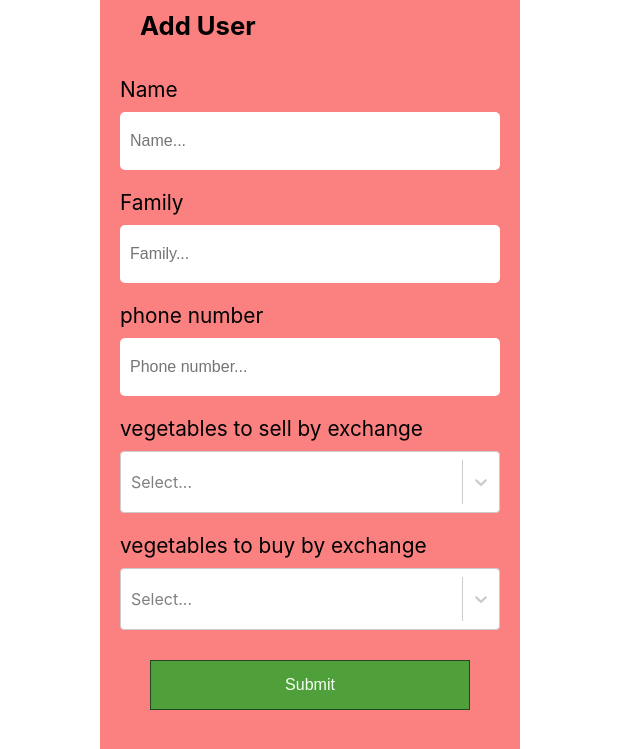
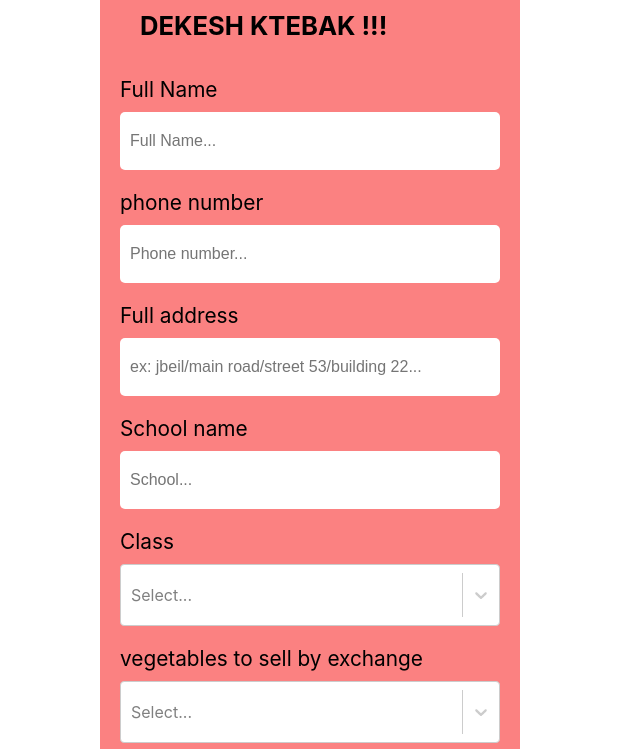
Before and after one commit to iotreeinterns2020/exchangeapp, a React (Create React App) app: page / in a window 1280 px wide. Shown: the top 749 px of the page, without its empty margins (0-640 px from the left). Built offline with nearby package versions, Linux system fonts and the light colour scheme.

Commit message:
Update Register.js

```diff
--- a/src/Register/Register.js
+++ b/src/Register/Register.js
@@ -3,19 +3,43 @@ import './register.css'
 import Creatable from 'react-select/creatable'
 import firebase from 'firebase';
 
+
+
+
 const sell = [
-  { label: 'Tomato', value: 'Tomato' },
-  { label: 'Cucumber', value: 'Cucumber' },
-  { label: 'Lettuce', value: 'Lettuce' },
-  { label: 'Carrots', value: 'Carrots' },
-  { label: 'Green pepper', value: 'Green pepper'}
+  { label: 'Arab', value: 'Arab' },
+  { label: 'Francais', value: 'Francais' },
+  { label: 'English', value: 'English' },
+  { label: 'Maths', value: 'Maths' },
+  { label: 'Biologie', value: 'Biologie'},
+  { label: 'Geographie', value: 'Geographie'}
 ]
 
 const buy = [
-  { label: 'Strawberry', value: 'Strawberry' },
-  { label: 'Banana', value: 'Banana' },
-  { label: 'Pineapple', value: 'Pineapple' },
-  { label: 'Kiwi', value: 'Kiwi' }
+  { label: 'Chimie', value: 'Chimie' },
+  { label: 'Histoire', value: 'Histoire' },
+  { label: 'Philo', value: 'Philo' },
+  { label: 'Eco', value: 'Eco' }
+]
+
+const Classs = [
+  { label: 'EB1', value: 'EB1' },
+  { label: 'EB2', value: 'EB2' },
+  { label: 'EB3', value: 'EB3' },
+  { label: 'EB4', value: 'EB4' },
+  { label: 'EB5', value: 'EB5' },
+  { label: 'EB6', value: 'EB6' },
+  { label: 'EB7', value: 'EB7' },
+  { label: 'EB8', value: 'EB8' },
+  { label: 'EB9', value: 'EB9' },
+  { label: 'Seconde', value: 'Seconde' },
+  { label: 'Bac-Scientific', value: 'Bac-Scientific' },
+  { label: 'Bac-Literaire', value: 'Bac-Literaire' },
+  { label: 'SG', value: 'SG' },
+  { label: 'SV', value: 'SV' },
+  { label: 'SE', value: 'SE' },
+  { label: 'LH', value: 'LH' },
+
 ]
 
 const customStyles = {
@@ -29,12 +53,15 @@ const customStyles = {
 
 const Register = props => {
   const [name, setName] = useState('')
-  const [family, setFamily] = useState('')
   const [number, setNumber] = useState('')
+  const [address, setAddress] = useState('')
+  const [school, setSchool] = useState('')
   const [SellValue, setSellValue] = useState('')
   const [BuyValue, setBuyValue] = useState('')
+  const [ClasssValue, setClass] = useState('')
   const [elle,setElement1] = useState([]);
   const [il,setElement2] = useState([]);
+
 
 
 
@@ -55,10 +82,7 @@ const Register = props => {
     }
   }
 
-const logout=()=>{
-  firebase.auth().signOut();
 
-}
 
   const handleChangeBuy = (field, value) => {
     switch (field) {
@@ -75,46 +99,68 @@ const logout=()=>{
     }
   }
 
+  const handleClass = (field, value) => {
+    switch (field) {
+      case 'Classss':
+        setClass(value)
+        const c = value;
 
+
+        /*console.log(elle);*/
+        break
+
+      default:
+        break
+    }
+  }
 
 
  const handleSubmit = (event) => {
 
     var name_id = document.getElementById("Name").value;
-    var family = document.getElementById("Family").value;
     var cell = document.getElementById("Number").value;
+    var addresss = document.getElementById("Addressss").value;
+    var schooll = document.getElementById("schoolll").value;
+   /* var classsss = document.getElementById("Classss").value;*/
+    var h = ClasssValue.value;
 
 
 
 
-    var userID = firebase.auth().currentUser.uid;
 
-    if(name_id !== "" && family !== "" && cell !== "" && elle.length > 0 && il.length > 0)
+   /* var userID = firebase.auth().currentUser.uid;*/
+
+    if(name_id !== "" && addresss !== "" && schooll !== "" && cell !== ""&& h !== "" && elle.length > 0 && il.length > 0 )
     {
 
-      firebase.database().ref('users').child(userID).child(name_id).set({
+      firebase.database().ref('users').child('numbers').child(cell).set({
 
 
           name: name_id,
-          family: family,
           number: cell,
-          toSell : elle,
-          toBuy : il,
+          address : addresss,
+          school : schooll,
+          Class : h,
+          to_Sell : elle,
+          to_Buy : il,
 
 
           });
 
 
 
-      alert(` CONGRATULATION  ${name} ${family} , YOUR EXCHANGE HAS BEEN DONE `)
+      alert(` CONGRATULATION  ${name}  , YOUR EXCHANGE HAS BEEN DONE `)
 
       setName("")
-      setFamily("")
       setNumber("")
+      setAddress("")
+      setSchool("")
+      setClass("")
       setSellValue("")
       setBuyValue("")
       setElement1([])
       setElement2([])
+
 
     }
 
@@ -125,23 +171,43 @@ const logout=()=>{
 
     }
 
-setTimeout(logout,1000*300)
+
 
   return (
     <div className='container'>
-      <h3>Add User</h3>
+      <h3>DEKESH KTEBAK !!!</h3>
       <div className='register-form'>
         <div className='input'>
-          <label>Name</label>
-          <input type='text'id="Name" required="required" value={name} onChange={(event) => setName(event.target.value)} placeholder="Name..." />
+          <label>Full Name</label>
+          <input type='text'id="Name" required="required" value={name} onChange={(event) => setName(event.target.value)} placeholder="Full Name..." />
         </div>
-        <div className='input'>
-          <label>Family</label>
-          <input type='text' id="Family" required="required" value={family} onChange={(event) => setFamily(event.target.value)} placeholder="Family..."/>
-        </div>
+
         <div className='input'>
           <label>phone number</label>
           <input type='text' value={number} id="Number" required="required" onChange={(event) => setNumber(event.target.value)} placeholder = "Phone number..."/>
+        </div>
+
+        <div className='input'>
+          <label>Full address</label>
+          <input type='text' value={address} id="Addressss" required="required" onChange={(event) => setAddress(event.target.value)} placeholder = "ex: jbeil/main road/street 53/building 22..."/>
+        </div>
+
+        <div className='input'>
+          <label>School name</label>
+          <input type='text' value={school} id="schoolll" required="required" onChange={(event) => setSchool(event.target.value)} placeholder = "School..."/>
+        </div>
+
+        <div className='input'>
+          <label>Class</label>
+          <Creatable
+
+            isClearable
+            onChange={(value) => handleClass('Classss', value)}
+            options={Classs}
+            value={ClasssValue}
+            styles={customStyles}
+
+          />
         </div>
 
         <div className='input'>
@@ -172,7 +238,7 @@ setTimeout(logout,1000*300)
 
         <div className='buttons'>
           <button onClick={()=> handleSubmit()}>Submit</button>
-          <button onClick={()=>logout()}>Logout</button>
+
         </div>
       </div>
     </div>
```
